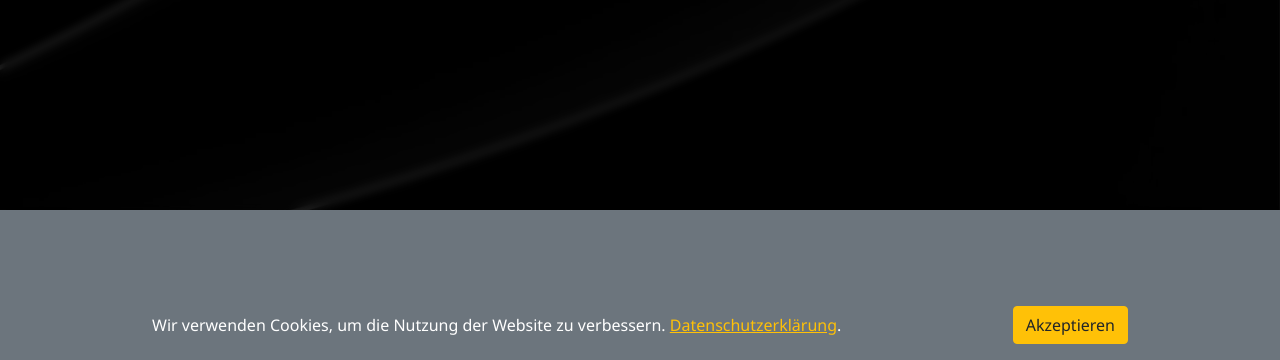
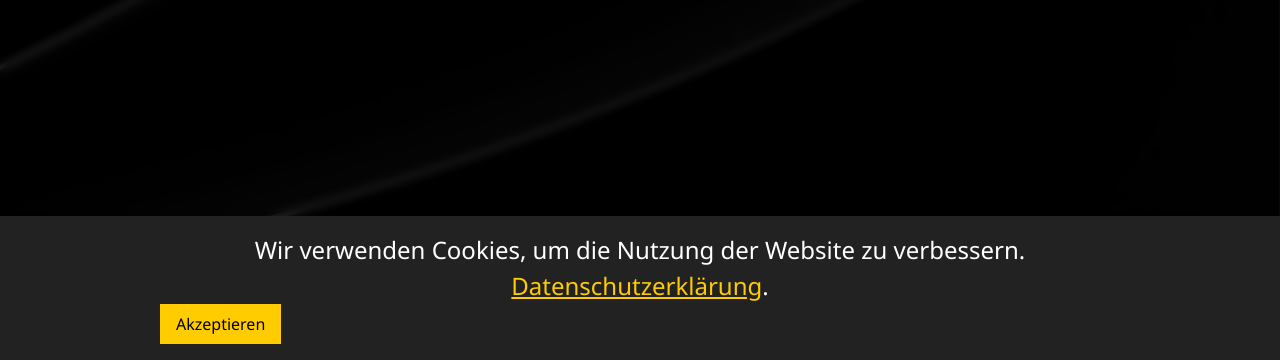
Before and after one commit to Vladimir-Strelec/insurance, a Django app: page / in a window 1280 px wide. Shown: the part 2240-2600 px from the top of the page. Run offline with Django 5.2, Linux system fonts and the light colour scheme; data that the repository does not hold is empty.

Commit message:
Prod 1.1

```diff
--- a/insuranceProject/myproject/insurance/views.py
+++ b/insuranceProject/myproject/insurance/views.py
@@ -196,7 +196,8 @@
 
 def story_detail(request, slug):
     story = get_object_or_404(Story, slug=slug)
-    return render(request, 'story_detail.html', {'story': story})
+    main_categories = MainCategory.objects.all()
+    return render(request, 'story_detail.html', {'story': story, 'main_categories': main_categories})
 
 
 def robots_txt(request):
--- a/insuranceProject/myproject/static/css/style.css
+++ b/insuranceProject/myproject/static/css/style.css
@@ -565,7 +565,7 @@
 
         .highlight-image {
             width: 70%;
-            object-fit: cover;
+            height: 70vh;
             z-index: 15;
         }
 
@@ -615,6 +615,7 @@
                     }
                     .highlight-image {
                         width: 100%;
+                        height: 70vh;
                     }
                 }
 /*------------------------------------------------------STORIES------------------------------------------------------*/
@@ -680,8 +681,8 @@
 }
 
 .story-container img {
-  max-width: 45vw;
-  max-height: 50vh;
+  max-width: 35vw;
+  height: auto;
   border-radius: 12px;
   margin-bottom: 1.5rem;
 }
--- a/insuranceProject/myproject/template/base.html
+++ b/insuranceProject/myproject/template/base.html
@@ -4,18 +4,18 @@
 <html lang="de">
 <head>
     <meta charset="UTF-8">
+
     <title>{% block title %}Versicherung in Nürnberg{% endblock %}</title>
     <meta name="description" content="{% block meta_description %}Professionelle Versicherungsdienstleistungen von Alexej Kondraskov, offizieller Partner von ARAG in Nürnberg.{% endblock %}">
     <meta name="robots" content="index, follow">
+
+
+    <link href="https://fonts.googleapis.com/css2?family=Poppins:wght@400;600&display=swap" rel="stylesheet">
+    <link href="https://cdn.jsdelivr.net/npm/bootstrap@5.0.2/dist/css/bootstrap.min.css" rel="stylesheet" integrity="sha384-EVSTQN3/azprG1Anm3QDgpJLIm9Nao0Yz1ztcQTwFspd3yD65VohhpuuCOmLASjC" crossorigin="anonymous">    <link rel="stylesheet" href="https://cdnjs.cloudflare.com/ajax/libs/font-awesome/6.5.0/css/all.min.css" crossorigin="anonymous" referrerpolicy="no-referrer">
+
     <meta name="csrf-token" content="{{ csrf_token }}">
     <link rel="canonical" href="{{ request.build_absolute_uri }}">
-  <meta name="viewport" content="width=device-width, initial-scale=1.0">
 
-  <!-- Preconnect -->
-  <link rel="preconnect" href="https://fonts.googleapis.com" crossorigin>
-  <link rel="preconnect" href="https://fonts.gstatic.com" crossorigin>
-
-  <!-- SEO & Social -->
     <meta property="og:title" content="Versicherung in Nürnberg | Alexej Kondraskov">
     <meta property="og:description" content="ARAG Partner – Versicherung und persönliche Beratung">
     <meta property="og:image" content="https://res.cloudinary.com/du08um3mi/image/upload/v1747675280/category_images/c22aed97af71608984866e0ada609d06_zhgpua.png">
@@ -25,22 +25,10 @@
     <meta name="twitter:title" content="Versicherung in Nürnberg | Alexej Kondraskov">
     <meta name="twitter:description" content="ARAG Partner – Versicherung und persönliche Beratung">
 
-  <!-- Fonts -->
-  <link href="https://fonts.googleapis.com/css2?family=Poppins:wght@400;600&display=swap" rel="stylesheet" media="print" onload="this.media='all'">
-
-  <!-- Bootstrap -->
-  <link href="https://cdn.jsdelivr.net/npm/bootstrap@5.0.2/dist/css/bootstrap.min.css" rel="stylesheet" media="print" onload="this.media='all'" crossorigin="anonymous">
-
-  <!-- FontAwesome -->
-  <link rel="stylesheet" href="https://cdnjs.cloudflare.com/ajax/libs/font-awesome/6.5.0/css/all.min.css" media="print" onload="this.media='all'" crossorigin="anonymous" referrerpolicy="no-referrer">
-
-  <!-- Локальные стили -->
-  <link rel="stylesheet" href="{% static 'css/style.css' %}?v=1.0.2">
-
-  <!-- Иконки -->
+    <meta name="viewport" content="width=device-width, initial-scale=1.0">
     <link rel="apple-touch-icon" href="{% static 'img/apple-touch-icon.png' %}">
     <link rel="icon" href="{% static 'images/favicon.png' %}" type="image/png">
-
+    <link rel="stylesheet" href="{% static 'css/style.css' %}" type="text/css">
 </head>
 
 <body>
@@ -48,70 +36,73 @@
         {% include "navbar.html" %}
     {% endif %}
 
+
     <main class="main">
-    {% block content %}{% endblock %}
+        {% block content %}
+        {% endblock %}
     </main>
 
-  <footer class="bg-dark text-warning py-4">
-    <div class="container">
-      <section id="kontakt">
+    <footer class="footer">
+    <section id="kontakt" style="color: #ffcc00; padding: 2rem 1rem;">
+        <div style="max-width: 960px; margin: auto;">
             <p><strong>Adresse:</strong> ARAG Nürnberg Süd, Rothenburgerstr. 245, 90439 Nürnberg, Deutschland</p>
-        <p><strong>Telefon:</strong> <a href="tel:+4915773673851" class="text-warning text-decoration-none">+49 1577 3673851</a></p>
-        <p><strong>E-Mail:</strong> <a href="mailto:alexej.kondraskov@arag-partner.de" class="text-warning text-decoration-none">alexej.kondraskov@arag-partner.de</a></p>
+            <p><strong>Telefon:</strong> <a href="tel:+4915773673851" style="color: #ffcc00; text-decoration: none;">+49 1577 3673851</a></p>
+            <p><strong>E-Mail:</strong> <a href="mailto:alexej.kondraskov@arag-partner.de" style="color: #ffcc00; text-decoration: none;">alexej.kondraskov@arag-partner.de</a></p>
 
-        <div class="mt-3 d-flex flex-wrap align-items-center gap-3 fs-4">
-          <a href="https://wa.me/4915773673851" target="_blank" rel="noopener noreferrer" class="text-warning text-decoration-none" title="WhatsApp">
+            <div style="margin-top: 1rem; font-size: 1.5rem;">
+                <div style="margin-top: 1rem; font-size: 1.7rem;">
+                <a href="https://wa.me/4915773673851" target="_blank" rel="noopener noreferrer" style="color: #ffcc00;" title="WhatsApp">
                     <i class="fab fa-whatsapp"></i> WhatsApp
                 </a>
-          <a href="https://www.facebook.com/profile.php?id=100077205721116" target="_blank" rel="noopener noreferrer" class="text-warning" title="Facebook">
+            </div>
+                <a href="https://www.facebook.com/profile.php?id=100077205721116" style="margin-right: 1rem; color: #ffcc00;" title="Facebook" target="_blank" rel="noopener noreferrer">
                     <i class="fab fa-facebook-f"></i>
                 </a>
-          <a href="https://maps.app.goo.gl/qTMrT81MqE95Zcw57" target="_blank" rel="noopener noreferrer" class="text-warning" title="Google Maps">
-            <svg xmlns="http://www.w3.org/2000/svg" width="30" height="30" fill="none" stroke="currentColor" stroke-width="2" stroke-linecap="round" stroke-linejoin="round">
+                <a href="https://maps.app.goo.gl/qTMrT81MqE95Zcw57" target="_blank" rel="noopener noreferrer" style="display: inline-block; text-decoration: none;" aria-label="Standort auf Google Maps öffnen">
+                    <svg xmlns="http://www.w3.org/2000/svg" width="40" height="40" viewBox="0 0 24 24" fill="none" stroke="#ffcc00" stroke-width="2" stroke-linecap="round" stroke-linejoin="round">
                         <path d="M21 10c0 6-9 12-9 12S3 16 3 10a9 9 0 1 1 18 0z"/>
                         <circle cx="12" cy="10" r="3"/>
                     </svg>
                 </a>
             </div>
+        </div>
     </section>
 
-      <div class="mt-4 d-flex flex-column flex-md-row justify-content-between align-items-center">
-        <div class="mb-2 mb-md-0">
-          <a href="{% url 'impressum' %}" class="text-warning me-3">Impressum</a>
-          <a href="{% url 'datenschutz' %}" class="text-warning">Datenschutzerklärung</a>
+    <!-- Cookie-Banner -->
+    <div id="cookie-banner" style="position: fixed; bottom: 0; left: 0; right: 0; background: #222; color: #fff; padding: 1rem; z-index: 9999; display: none;">
+        <div style="max-width: 960px; margin: auto; display: flex; justify-content: space-between; align-items: center; flex-wrap: wrap;">
+            <p style="margin: 0;">Wir verwenden Cookies, um die Nutzung der Website zu verbessern. <a href="datenschutz" style="color: #ffcc00;">Datenschutzerklärung</a>.</p>
+            <button onclick="acceptCookies()" style="background: #ffcc00; border: none; padding: 0.5rem 1rem; cursor: pointer;">Akzeptieren</button>
         </div>
     </div>
-    </div>
-
-    <!-- Cookie-Banner -->
-    <div id="cookie-banner" class="position-fixed bottom-0 start-0 end-0 bg-secondary text-white p-3 d-none" style="z-index:9999;">
-      <div class="container d-flex justify-content-between align-items-center flex-wrap">
-        <p class="mb-2 mb-md-0">Wir verwenden Cookies, um die Nutzung der Website zu verbessern. <a href="{% url 'datenschutz' %}" class="text-warning">Datenschutzerklärung</a>.</p>
-        <button onclick="acceptCookies()" class="btn btn-warning text-dark">Akzeptieren</button>
-      </div>
-    </div>
+  <a href="{% url 'impressum' %}">Impressum</a> |
+  <a href="{% url 'datenschutz' %}">Datenschutzerklärung</a>
 </footer>
 
-  <!-- Проверка шаблона -->
-  <div style="position: fixed; top: 0; left: 0; background: red; color: white; z-index: 99999; padding: 2px 10px;">
-    BASE.HTML ACTIVE
-  </div>
-
-  <!-- Скрипты -->
-  <script src="{% static 'js/script.js' %}?v=1.0.1"></script>
+    <!-- Scripts -->
+    <script src="{% static 'js/script.js' %}"></script>
     <script src="https://cdn.jsdelivr.net/npm/bootstrap@5.0.2/dist/js/bootstrap.bundle.min.js" crossorigin="anonymous"></script>
 
+
+
     <script>
+        // Scroll to top on load
+        window.onload = function () {
+            window.scrollTo(0, 0);
+        };
+
+        // Cookie banner logic
         function acceptCookies() {
             localStorage.setItem('cookiesAccepted', 'true');
-      document.getElementById('cookie-banner').classList.add('d-none');
+            document.getElementById('cookie-banner').style.display = 'none';
         }
 
         window.addEventListener('load', function () {
             if (!localStorage.getItem('cookiesAccepted')) {
-        document.getElementById('cookie-banner').classList.remove('d-none');
+                document.getElementById('cookie-banner').style.display = 'block';
             }
         });
     </script>
+
 </body>
 </html>
```
Also changed, not shown: insuranceProject/myproject/template/categories/lead_form.html (+9 -8 lines). Lines whose indentation alone changed are shown as unchanged.
